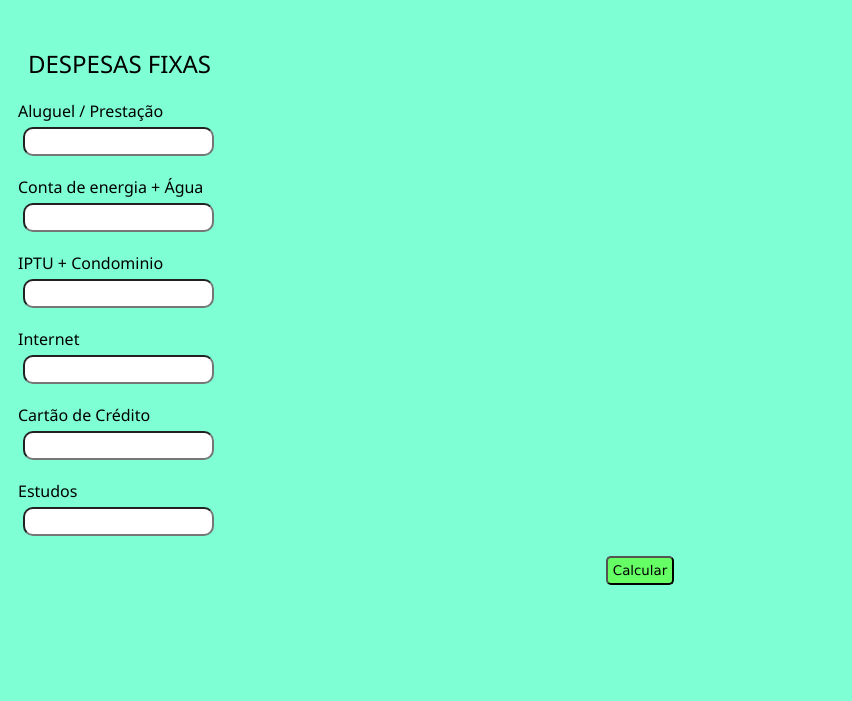
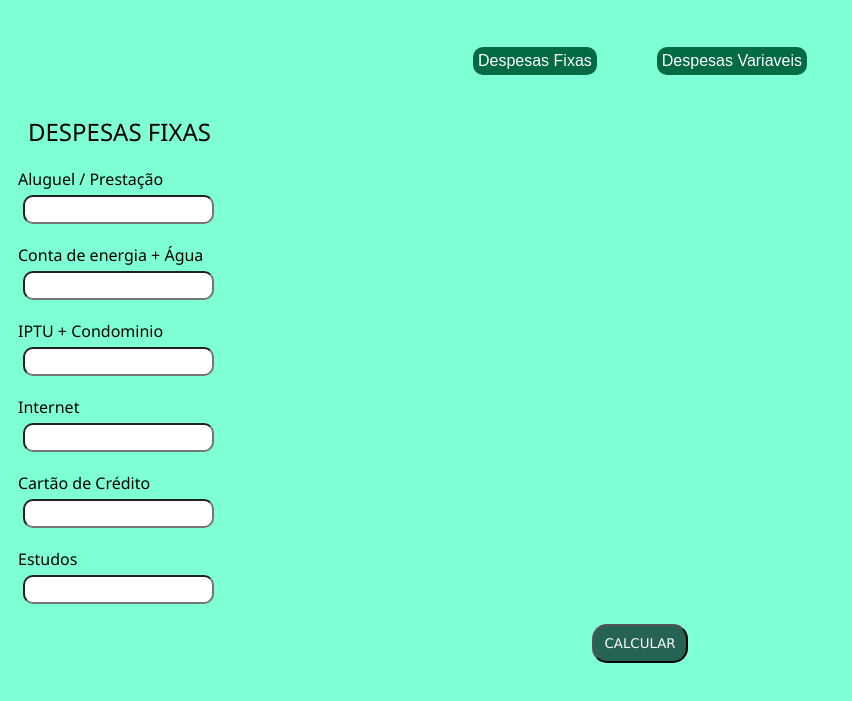
Before and after one commit to rafaelmattoss/Orion, a plain HTML site: page index.html in a window 1280 px wide. Shown: the part 61-762 px from the top of the page, without its empty margins (0-852 px from the left). Drawn offline with Linux system fonts and the light colour scheme.

Commit message:
alterações

```diff
--- a/index.html
+++ b/index.html
@@ -10,6 +10,13 @@
     <header>
         <H1> Orion</H1>
     </header>
+
+    <nav>
+        <div id="opcoes">
+            <div> Despesas Fixas</div>
+            <div> Despesas Variaveis</div>
+        </div>
+    </nav>
     <main>
 
         <h2> DESPESAS FIXAS</h2>
@@ -47,7 +54,7 @@
 
 
 
-         <button id="calcular">Calcular</button>
+         <button id="calcular">CALCULAR</button>
 
          <h1 id="total"></h1>
 
--- a/style.css
+++ b/style.css
@@ -31,10 +31,34 @@ label{
 }
 
 #calcular{
+
     display: block;
     margin: auto;
+    padding: 10px;
+    border-radius: 15px;
+   font-family: Verdana, Geneva, Tahoma, sans-serif;
+   background-color: rgb(39, 99, 84);
+   color: white;
+}
+
+#opcoes{
+    display: flex;
+    gap: 60px;
+    justify-content: center;
+    font-family: Arial, Helvetica, sans-serif;
+    margin-bottom: 40px;
+}
+
+#opcoes>div{
+    background-color: rgb(3, 107, 67);
     padding: 5px;
-    border-radius: 5px;
-   font-family: Verdana, Geneva, Tahoma, sans-serif;
-   background-color: rgb(101, 255, 101);
+    color: white;
+    border-radius: 10px;
 }
+
+#calcular:hover{
+    background-color: rgb(52, 212, 60);
+    cursor: pointer;
+    padding: 5px;
+    transition: 1s;
+}
```
